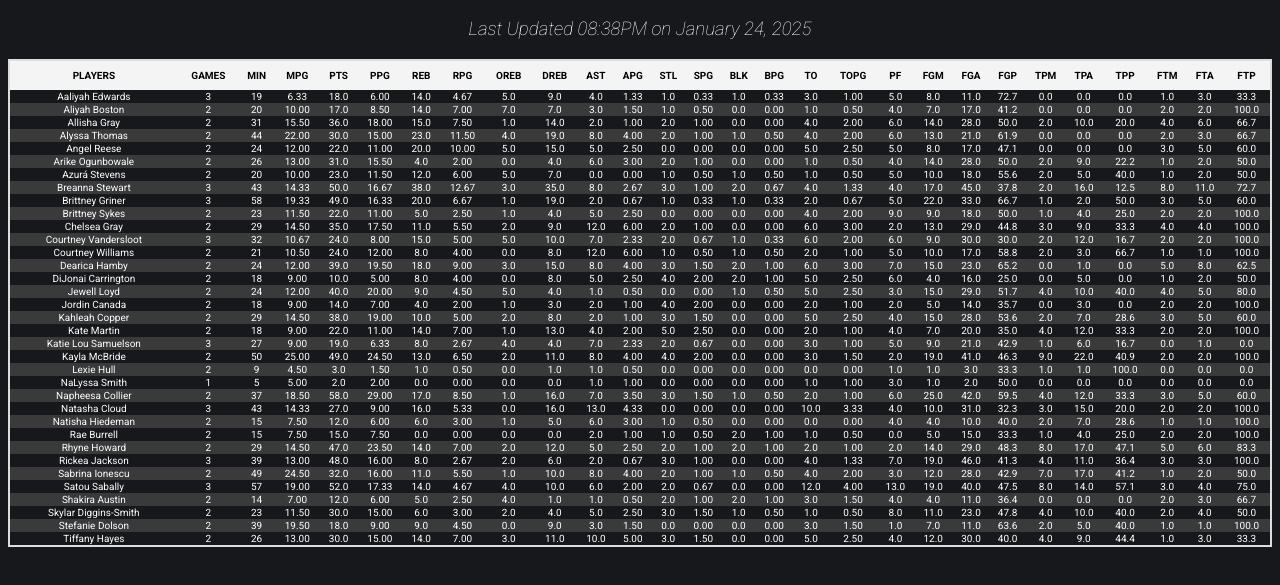
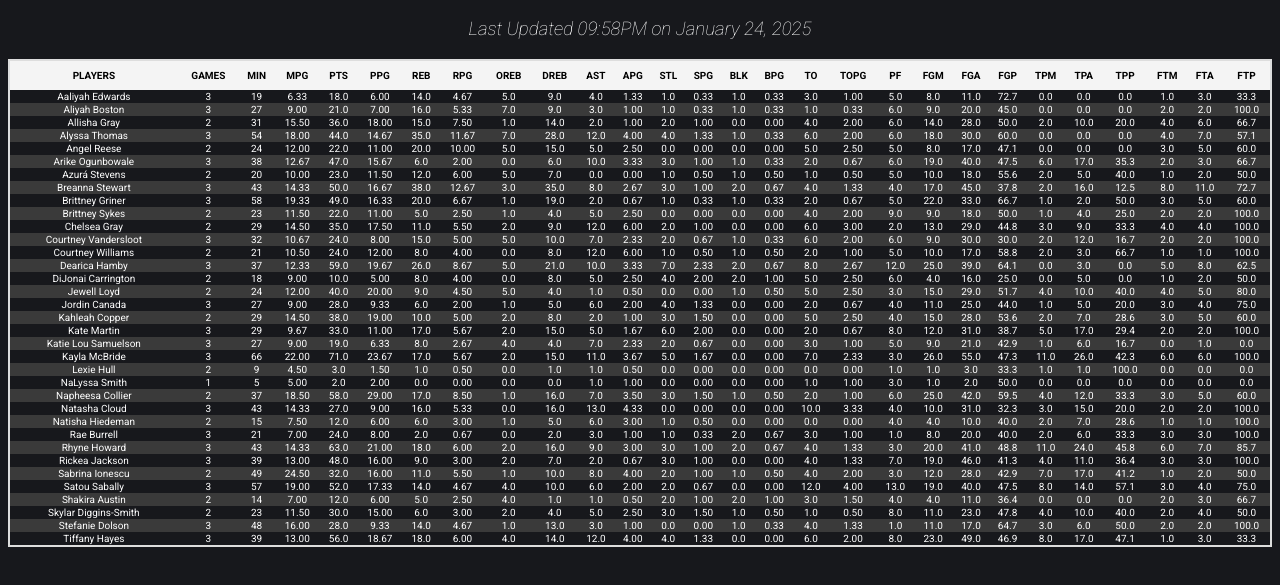
Before and after one commit to AnnaAD/unrivaled, a plain HTML site: page site/index.html in a window 1280 px wide. Shown: the part 49-634 px from the top of the page. Drawn offline with Linux system fonts and the light colour scheme.

Commit message:
post game 2

```diff
--- a/site/index.html
+++ b/site/index.html
@@ -163,7 +163,7 @@
     </head>
     <body>
         <h1 style="text-align: center;">&#127936; Unrivaled 2025 Season Summary &#127936; </h1>
-        <h3 style="text-align: center;"><i>Last Updated 08:38PM on January 24, 2025 </i></h3>
+        <h3 style="text-align: center;"><i>Last Updated 09:58PM on January 24, 2025 </i></h3>
         <table class="dataframe season-summary">
   <thead>
     <tr style="text-align: right;">
@@ -230,27 +230,27 @@
     </tr>
     <tr>
       <td>Aliyah Boston</td>
-      <td>2</td>
-      <td>20</td>
-      <td>10.00</td>
-      <td>17.0</td>
-      <td>8.50</td>
-      <td>14.0</td>
+      <td>3</td>
+      <td>27</td>
+      <td>9.00</td>
+      <td>21.0</td>
       <td>7.00</td>
+      <td>16.0</td>
+      <td>5.33</td>
       <td>7.0</td>
-      <td>7.0</td>
+      <td>9.0</td>
       <td>3.0</td>
-      <td>1.50</td>
+      <td>1.00</td>
       <td>1.0</td>
-      <td>0.50</td>
-      <td>0.0</td>
-      <td>0.00</td>
+      <td>0.33</td>
       <td>1.0</td>
-      <td>0.50</td>
-      <td>4.0</td>
-      <td>7.0</td>
-      <td>17.0</td>
-      <td>41.2</td>
+      <td>0.33</td>
+      <td>1.0</td>
+      <td>0.33</td>
+      <td>6.0</td>
+      <td>9.0</td>
+      <td>20.0</td>
+      <td>45.0</td>
       <td>0.0</td>
       <td>0.0</td>
       <td>0.0</td>
@@ -290,33 +290,33 @@
     </tr>
     <tr>
       <td>Alyssa Thomas</td>
-      <td>2</td>
-      <td>44</td>
-      <td>22.00</td>
-      <td>30.0</td>
-      <td>15.00</td>
-      <td>23.0</td>
-      <td>11.50</td>
+      <td>3</td>
+      <td>54</td>
+      <td>18.00</td>
+      <td>44.0</td>
+      <td>14.67</td>
+      <td>35.0</td>
+      <td>11.67</td>
+      <td>7.0</td>
+      <td>28.0</td>
+      <td>12.0</td>
+      <td>4.00</td>
       <td>4.0</td>
-      <td>19.0</td>
-      <td>8.0</td>
-      <td>4.00</td>
-      <td>2.0</td>
-      <td>1.00</td>
+      <td>1.33</td>
       <td>1.0</td>
-      <td>0.50</td>
-      <td>4.0</td>
+      <td>0.33</td>
+      <td>6.0</td>
       <td>2.00</td>
       <td>6.0</td>
-      <td>13.0</td>
-      <td>21.0</td>
-      <td>61.9</td>
+      <td>18.0</td>
+      <td>30.0</td>
+      <td>60.0</td>
       <td>0.0</td>
       <td>0.0</td>
       <td>0.0</td>
-      <td>2.0</td>
-      <td>3.0</td>
-      <td>66.7</td>
+      <td>4.0</td>
+      <td>7.0</td>
+      <td>57.1</td>
     </tr>
     <tr>
       <td>Angel Reese</td>
@@ -350,33 +350,33 @@
     </tr>
     <tr>
       <td>Arike Ogunbowale</td>
-      <td>2</td>
-      <td>26</td>
-      <td>13.00</td>
-      <td>31.0</td>
-      <td>15.50</td>
-      <td>4.0</td>
+      <td>3</td>
+      <td>38</td>
+      <td>12.67</td>
+      <td>47.0</td>
+      <td>15.67</td>
+      <td>6.0</td>
       <td>2.00</td>
       <td>0.0</td>
-      <td>4.0</td>
       <td>6.0</td>
-      <td>3.00</td>
+      <td>10.0</td>
+      <td>3.33</td>
+      <td>3.0</td>
+      <td>1.00</td>
+      <td>1.0</td>
+      <td>0.33</td>
       <td>2.0</td>
-      <td>1.00</td>
-      <td>0.0</td>
-      <td>0.00</td>
-      <td>1.0</td>
-      <td>0.50</td>
-      <td>4.0</td>
-      <td>14.0</td>
-      <td>28.0</td>
-      <td>50.0</td>
+      <td>0.67</td>
+      <td>6.0</td>
+      <td>19.0</td>
+      <td>40.0</td>
+      <td>47.5</td>
+      <td>6.0</td>
+      <td>17.0</td>
+      <td>35.3</td>
       <td>2.0</td>
-      <td>9.0</td>
-      <td>22.2</td>
-      <td>1.0</td>
-      <td>2.0</td>
-      <td>50.0</td>
+      <td>3.0</td>
+      <td>66.7</td>
     </tr>
     <tr>
       <td>Azurá Stevens</td>
@@ -590,29 +590,29 @@
     </tr>
     <tr>
       <td>Dearica Hamby</td>
-      <td>2</td>
-      <td>24</td>
-      <td>12.00</td>
+      <td>3</td>
+      <td>37</td>
+      <td>12.33</td>
+      <td>59.0</td>
+      <td>19.67</td>
+      <td>26.0</td>
+      <td>8.67</td>
+      <td>5.0</td>
+      <td>21.0</td>
+      <td>10.0</td>
+      <td>3.33</td>
+      <td>7.0</td>
+      <td>2.33</td>
+      <td>2.0</td>
+      <td>0.67</td>
+      <td>8.0</td>
+      <td>2.67</td>
+      <td>12.0</td>
+      <td>25.0</td>
       <td>39.0</td>
-      <td>19.50</td>
-      <td>18.0</td>
-      <td>9.00</td>
+      <td>64.1</td>
+      <td>0.0</td>
       <td>3.0</td>
-      <td>15.0</td>
-      <td>8.0</td>
-      <td>4.00</td>
-      <td>3.0</td>
-      <td>1.50</td>
-      <td>2.0</td>
-      <td>1.00</td>
-      <td>6.0</td>
-      <td>3.00</td>
-      <td>7.0</td>
-      <td>15.0</td>
-      <td>23.0</td>
-      <td>65.2</td>
-      <td>0.0</td>
-      <td>1.0</td>
       <td>0.0</td>
       <td>5.0</td>
       <td>8.0</td>
@@ -680,33 +680,33 @@
     </tr>
     <tr>
       <td>Jordin Canada</td>
-      <td>2</td>
-      <td>18</td>
+      <td>3</td>
+      <td>27</td>
       <td>9.00</td>
-      <td>14.0</td>
-      <td>7.00</td>
-      <td>4.0</td>
+      <td>28.0</td>
+      <td>9.33</td>
+      <td>6.0</td>
       <td>2.00</td>
       <td>1.0</td>
-      <td>3.0</td>
-      <td>2.0</td>
-      <td>1.00</td>
+      <td>5.0</td>
+      <td>6.0</td>
+      <td>2.00</td>
       <td>4.0</td>
-      <td>2.00</td>
+      <td>1.33</td>
       <td>0.0</td>
       <td>0.00</td>
       <td>2.0</td>
-      <td>1.00</td>
-      <td>2.0</td>
+      <td>0.67</td>
+      <td>4.0</td>
+      <td>11.0</td>
+      <td>25.0</td>
+      <td>44.0</td>
+      <td>1.0</td>
       <td>5.0</td>
-      <td>14.0</td>
-      <td>35.7</td>
-      <td>0.0</td>
+      <td>20.0</td>
       <td>3.0</td>
-      <td>0.0</td>
-      <td>2.0</td>
-      <td>2.0</td>
-      <td>100.0</td>
+      <td>4.0</td>
+      <td>75.0</td>
     </tr>
     <tr>
       <td>Kahleah Copper</td>
@@ -740,30 +740,30 @@
     </tr>
     <tr>
       <td>Kate Martin</td>
-      <td>2</td>
-      <td>18</td>
-      <td>9.00</td>
-      <td>22.0</td>
+      <td>3</td>
+      <td>29</td>
+      <td>9.67</td>
+      <td>33.0</td>
       <td>11.00</td>
-      <td>14.0</td>
-      <td>7.00</td>
-      <td>1.0</td>
-      <td>13.0</td>
-      <td>4.0</td>
+      <td>17.0</td>
+      <td>5.67</td>
+      <td>2.0</td>
+      <td>15.0</td>
+      <td>5.0</td>
+      <td>1.67</td>
+      <td>6.0</td>
       <td>2.00</td>
-      <td>5.0</td>
-      <td>2.50</td>
       <td>0.0</td>
       <td>0.00</td>
       <td>2.0</td>
-      <td>1.00</td>
-      <td>4.0</td>
-      <td>7.0</td>
-      <td>20.0</td>
-      <td>35.0</td>
-      <td>4.0</td>
+      <td>0.67</td>
+      <td>8.0</td>
       <td>12.0</td>
-      <td>33.3</td>
+      <td>31.0</td>
+      <td>38.7</td>
+      <td>5.0</td>
+      <td>17.0</td>
+      <td>29.4</td>
       <td>2.0</td>
       <td>2.0</td>
       <td>100.0</td>
@@ -800,32 +800,32 @@
     </tr>
     <tr>
       <td>Kayla McBride</td>
-      <td>2</td>
-      <td>50</td>
-      <td>25.00</td>
-      <td>49.0</td>
-      <td>24.50</td>
-      <td>13.0</td>
-      <td>6.50</td>
+      <td>3</td>
+      <td>66</td>
+      <td>22.00</td>
+      <td>71.0</td>
+      <td>23.67</td>
+      <td>17.0</td>
+      <td>5.67</td>
       <td>2.0</td>
+      <td>15.0</td>
       <td>11.0</td>
-      <td>8.0</td>
-      <td>4.00</td>
-      <td>4.0</td>
-      <td>2.00</td>
+      <td>3.67</td>
+      <td>5.0</td>
+      <td>1.67</td>
       <td>0.0</td>
       <td>0.00</td>
+      <td>7.0</td>
+      <td>2.33</td>
       <td>3.0</td>
-      <td>1.50</td>
-      <td>2.0</td>
-      <td>19.0</td>
-      <td>41.0</td>
-      <td>46.3</td>
-      <td>9.0</td>
-      <td>22.0</td>
-      <td>40.9</td>
-      <td>2.0</td>
-      <td>2.0</td>
+      <td>26.0</td>
+      <td>55.0</td>
+      <td>47.3</td>
+      <td>11.0</td>
+      <td>26.0</td>
+      <td>42.3</td>
+      <td>6.0</td>
+      <td>6.0</td>
       <td>100.0</td>
     </tr>
     <tr>
@@ -980,63 +980,63 @@
     </tr>
     <tr>
       <td>Rae Burrell</td>
-      <td>2</td>
-      <td>15</td>
-      <td>7.50</td>
-      <td>15.0</td>
-      <td>7.50</td>
-      <td>0.0</td>
-      <td>0.00</td>
-      <td>0.0</td>
+      <td>3</td>
+      <td>21</td>
+      <td>7.00</td>
+      <td>24.0</td>
+      <td>8.00</td>
+      <td>2.0</td>
+      <td>0.67</td>
       <td>0.0</td>
       <td>2.0</td>
+      <td>3.0</td>
       <td>1.00</td>
       <td>1.0</td>
-      <td>0.50</td>
+      <td>0.33</td>
       <td>2.0</td>
+      <td>0.67</td>
+      <td>3.0</td>
       <td>1.00</td>
       <td>1.0</td>
-      <td>0.50</td>
-      <td>0.0</td>
-      <td>5.0</td>
-      <td>15.0</td>
+      <td>8.0</td>
+      <td>20.0</td>
+      <td>40.0</td>
+      <td>2.0</td>
+      <td>6.0</td>
       <td>33.3</td>
-      <td>1.0</td>
-      <td>4.0</td>
-      <td>25.0</td>
-      <td>2.0</td>
-      <td>2.0</td>
+      <td>3.0</td>
+      <td>3.0</td>
       <td>100.0</td>
     </tr>
     <tr>
       <td>Rhyne Howard</td>
-      <td>2</td>
-      <td>29</td>
-      <td>14.50</td>
-      <td>47.0</td>
-      <td>23.50</td>
-      <td>14.0</td>
-      <td>7.00</td>
+      <td>3</td>
+      <td>43</td>
+      <td>14.33</td>
+      <td>63.0</td>
+      <td>21.00</td>
+      <td>18.0</td>
+      <td>6.00</td>
       <td>2.0</td>
-      <td>12.0</td>
-      <td>5.0</td>
-      <td>2.50</td>
-      <td>2.0</td>
+      <td>16.0</td>
+      <td>9.0</td>
+      <td>3.00</td>
+      <td>3.0</td>
       <td>1.00</td>
       <td>2.0</td>
-      <td>1.00</td>
-      <td>2.0</td>
-      <td>1.00</td>
-      <td>2.0</td>
-      <td>14.0</td>
-      <td>29.0</td>
-      <td>48.3</td>
-      <td>8.0</td>
-      <td>17.0</td>
-      <td>47.1</td>
-      <td>5.0</td>
+      <td>0.67</td>
+      <td>4.0</td>
+      <td>1.33</td>
+      <td>3.0</td>
+      <td>20.0</td>
+      <td>41.0</td>
+      <td>48.8</td>
+      <td>11.0</td>
+      <td>24.0</td>
+      <td>45.8</td>
       <td>6.0</td>
-      <td>83.3</td>
+      <td>7.0</td>
+      <td>85.7</td>
     </tr>
     <tr>
       <td>Rickea Jackson</td>
@@ -1045,10 +1045,10 @@
       <td>13.00</td>
       <td>48.0</td>
       <td>16.00</td>
-      <td>8.0</td>
-      <td>2.67</td>
+      <td>9.0</td>
+      <td>3.00</td>
       <td>2.0</td>
-      <td>6.0</td>
+      <td>7.0</td>
       <td>2.0</td>
       <td>0.67</td>
       <td>3.0</td>
@@ -1190,60 +1190,60 @@
     </tr>
     <tr>
       <td>Stefanie Dolson</td>
-      <td>2</td>
-      <td>39</td>
-      <td>19.50</td>
-      <td>18.0</td>
-      <td>9.00</td>
-      <td>9.0</td>
-      <td>4.50</td>
-      <td>0.0</td>
-      <td>9.0</td>
+      <td>3</td>
+      <td>48</td>
+      <td>16.00</td>
+      <td>28.0</td>
+      <td>9.33</td>
+      <td>14.0</td>
+      <td>4.67</td>
+      <td>1.0</td>
+      <td>13.0</td>
       <td>3.0</td>
-      <td>1.50</td>
+      <td>1.00</td>
       <td>0.0</td>
       <td>0.00</td>
-      <td>0.0</td>
-      <td>0.00</td>
+      <td>1.0</td>
+      <td>0.33</td>
+      <td>4.0</td>
+      <td>1.33</td>
+      <td>1.0</td>
+      <td>11.0</td>
+      <td>17.0</td>
+      <td>64.7</td>
       <td>3.0</td>
-      <td>1.50</td>
-      <td>1.0</td>
-      <td>7.0</td>
-      <td>11.0</td>
-      <td>63.6</td>
+      <td>6.0</td>
+      <td>50.0</td>
       <td>2.0</td>
-      <td>5.0</td>
-      <td>40.0</td>
-      <td>1.0</td>
-      <td>1.0</td>
+      <td>2.0</td>
       <td>100.0</td>
     </tr>
     <tr>
       <td>Tiffany Hayes</td>
-      <td>2</td>
-      <td>26</td>
+      <td>3</td>
+      <td>39</td>
       <td>13.00</td>
-      <td>30.0</td>
-      <td>15.00</td>
+      <td>56.0</td>
+      <td>18.67</td>
+      <td>18.0</td>
+      <td>6.00</td>
+      <td>4.0</td>
       <td>14.0</td>
-      <td>7.00</td>
-      <td>3.0</td>
-      <td>11.0</td>
-      <td>10.0</td>
-      <td>5.00</td>
-      <td>3.0</td>
-      <td>1.50</td>
+      <td>12.0</td>
+      <td>4.00</td>
+      <td>4.0</td>
+      <td>1.33</td>
       <td>0.0</td>
       <td>0.00</td>
-      <td>5.0</td>
-      <td>2.50</td>
-      <td>4.0</td>
-      <td>12.0</td>
-      <td>30.0</td>
-      <td>40.0</td>
-      <td>4.0</td>
-      <td>9.0</td>
-      <td>44.4</td>
+      <td>6.0</td>
+      <td>2.00</td>
+      <td>8.0</td>
+      <td>23.0</td>
+      <td>49.0</td>
+      <td>46.9</td>
+      <td>8.0</td>
+      <td>17.0</td>
+      <td>47.1</td>
       <td>1.0</td>
       <td>3.0</td>
       <td>33.3</td>
```
Also changed, not shown: basketball_stats.csv (+17 -1 lines), player_season_summary.csv (+12 -12 lines).
